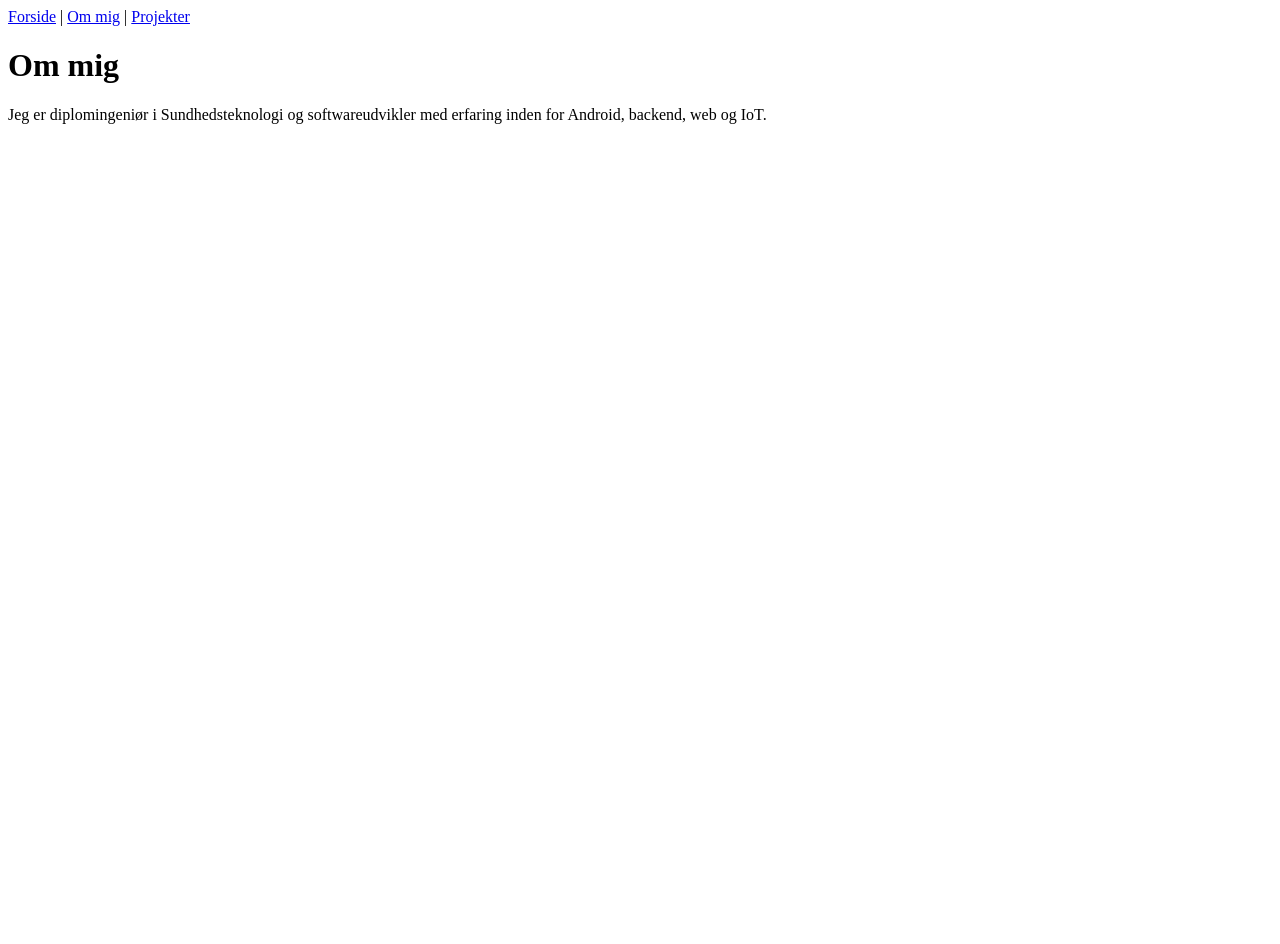
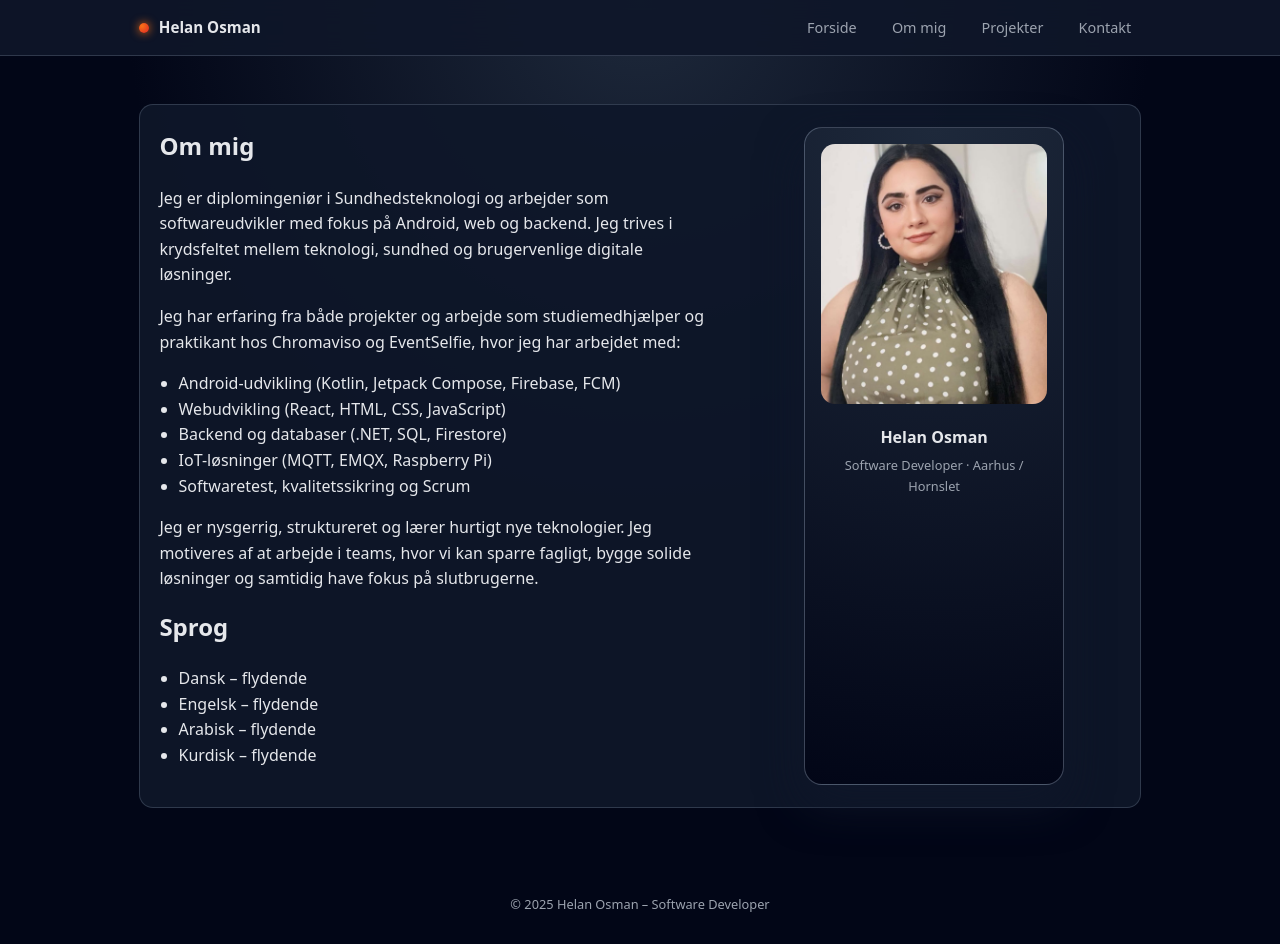
Before and after one commit to helanosman2018-hash/helan-portfolio, a plain HTML site: page about.html in a window 1280 px wide. Before the commit the page ends 800 px from the top, so only its background shows below. Drawn offline with Linux system fonts and the light colour scheme.

Commit message:
Update about.html

```diff
--- a/about.html
+++ b/about.html
@@ -1,23 +1,228 @@
 <!DOCTYPE html>
 <html lang="da">
 <head>
-  <meta charset="UTF-8">
-  <title>Om mig – Helan</title>
+  <meta charset="UTF-8" />
+  <title>Om mig – Helan Osman</title>
+  <meta name="viewport" content="width=device-width, initial-scale=1" />
+  <style>
+    :root {
+      --bg: #0f172a;
+      --bg-soft: #111827;
+      --accent: #38bdf8;
+      --accent-soft: rgba(56,189,248,0.15);
+      --text: #e5e7eb;
+      --text-soft: #9ca3af;
+      --card-bg: #020617;
+    }
+
+    * { box-sizing: border-box; }
+
+    body {
+      margin: 0;
+      font-family: system-ui, -apple-system, BlinkMacSystemFont, "Segoe UI", sans-serif;
+      background: radial-gradient(circle at top, #1e293b 0, #020617 45%, #020617 100%);
+      color: var(--text);
+      line-height: 1.6;
+    }
+
+    a { color: var(--accent); text-decoration: none; }
+
+    header {
+      position: sticky;
+      top: 0;
+      z-index: 10;
+      backdrop-filter: blur(16px);
+      background: rgba(15,23,42,0.9);
+      border-bottom: 1px solid rgba(148,163,184,0.25);
+    }
+
+    .nav {
+      max-width: 1040px;
+      margin: 0 auto;
+      padding: 0.7rem 1.2rem;
+      display: flex;
+      align-items: center;
+      justify-content: space-between;
+    }
+
+    .nav-left {
+      display: flex;
+      align-items: center;
+      gap: 0.6rem;
+      font-weight: 600;
+      font-size: 0.95rem;
+    }
+
+    .nav-dot {
+      width: 10px;
+      height: 10px;
+      border-radius: 999px;
+      background: radial-gradient(circle at 30% 30%, #f97316, #dc2626);
+      box-shadow: 0 0 10px #f97316;
+    }
+
+    .nav-links {
+      display: flex;
+      gap: 1rem;
+      font-size: 0.9rem;
+    }
+
+    .nav-links a {
+      color: var(--text-soft);
+      padding: 0.3rem 0.6rem;
+      border-radius: 999px;
+    }
+
+    .nav-links a:hover {
+      background: rgba(148,163,184,0.18);
+      color: var(--text);
+    }
+
+    main {
+      max-width: 1040px;
+      margin: 0 auto;
+      padding: 1.8rem 1.2rem 3rem;
+    }
+
+    section {
+      margin-top: 1.2rem;
+      margin-bottom: 1.2rem;
+      padding: 1.4rem 1.2rem;
+      border-radius: 14px;
+      background: rgba(15,23,42,0.92);
+      border: 1px solid rgba(148,163,184,0.25);
+    }
+
+    section h1, section h2 {
+      margin-top: 0;
+    }
+
+    .about-grid {
+      display: grid;
+      grid-template-columns: minmax(0, 3fr) minmax(0, 2fr);
+      gap: 1.8rem;
+    }
+
+    @media (max-width: 800px) {
+      .about-grid {
+        grid-template-columns: minmax(0, 1fr);
+      }
+    }
+
+    .about-photo {
+      display: flex;
+      justify-content: center;
+    }
+
+    .about-card {
+      background: radial-gradient(circle at top, #1e293b, #020617);
+      border-radius: 18px;
+      padding: 1rem;
+      border: 1px solid rgba(148,163,184,0.4);
+      max-width: 260px;
+      text-align: center;
+      box-shadow: 0 18px 45px rgba(15,23,42,0.9);
+    }
+
+    .about-card img {
+      width: 100%;
+      border-radius: 14px;
+      object-fit: cover;
+      max-height: 260px;
+    }
+
+    .about-card h2 {
+      margin: 0.8rem 0 0.3rem;
+      font-size: 1rem;
+    }
+
+    .about-card p {
+      margin: 0;
+      font-size: 0.8rem;
+      color: var(--text-soft);
+    }
+
+    ul {
+      padding-left: 1.2rem;
+    }
+
+    footer {
+      text-align: center;
+      font-size: 0.8rem;
+      color: var(--text-soft);
+      padding: 1.2rem 0 1.8rem;
+    }
+  </style>
 </head>
 <body>
+<header>
+  <div class="nav">
+    <div class="nav-left">
+      <div class="nav-dot"></div>
+      <span>Helan Osman</span>
+    </div>
+    <div class="nav-links">
+      <a href="index.html">Forside</a>
+      <a href="about.html">Om mig</a>
+      <a href="projects.html">Projekter</a>
+      <a href="index.html#contact">Kontakt</a>
+    </div>
+  </div>
+</header>
 
-  <nav>
-    <a href="index.html">Forside</a> |
-    <a href="about.html">Om mig</a> |
-    <a href="projects.html">Projekter</a>
-  </nav>
+<main>
+  <section>
+    <div class="about-grid">
+      <div>
+        <h1>Om mig</h1>
+        <p>
+          Jeg er diplomingeniør i Sundhedsteknologi og arbejder som softwareudvikler
+          med fokus på Android, web og backend. Jeg trives i krydsfeltet mellem
+          teknologi, sundhed og brugervenlige digitale løsninger.
+        </p>
+        <p>
+          Jeg har erfaring fra både projekter og arbejde som studiemedhjælper og
+          praktikant hos Chromaviso og EventSelfie, hvor jeg har arbejdet med:
+        </p>
+        <ul>
+          <li>Android-udvikling (Kotlin, Jetpack Compose, Firebase, FCM)</li>
+          <li>Webudvikling (React, HTML, CSS, JavaScript)</li>
+          <li>Backend og databaser (.NET, SQL, Firestore)</li>
+          <li>IoT-løsninger (MQTT, EMQX, Raspberry Pi)</li>
+          <li>Softwaretest, kvalitetssikring og Scrum</li>
+        </ul>
+        <p>
+          Jeg er nysgerrig, struktureret og lærer hurtigt nye teknologier. Jeg
+          motiveres af at arbejde i teams, hvor vi kan sparre fagligt, bygge solide
+          løsninger og samtidig have fokus på slutbrugerne.
+        </p>
 
-  <h1>Om mig</h1>
+        <h2>Sprog</h2>
+        <ul>
+          <li>Dansk – flydende</li>
+          <li>Engelsk – flydende</li>
+          <li>Arabisk – flydende</li>
+          <li>Kurdisk – flydende</li>
+        </ul>
+      </div>
 
-  <p>
-    Jeg er diplomingeniør i Sundhedsteknologi og softwareudvikler
-    med erfaring inden for Android, backend, web og IoT.
-  </p>
+      <div class="about-photo">
+        <div class="about-card">
+          <img src="images/helan.jpg" alt="Portræt af Helan" />
+          <h2>Helan Osman</h2>
+          <p>Software Developer · Aarhus / Hornslet</p>
+        </div>
+      </div>
+    </div>
+  </section>
+</main>
 
+<footer>
+  © <span id="year"></span> Helan Osman – Software Developer
+</footer>
+
+<script>
+  document.getElementById("year").textContent = new Date().getFullYear();
+</script>
 </body>
 </html>
```
